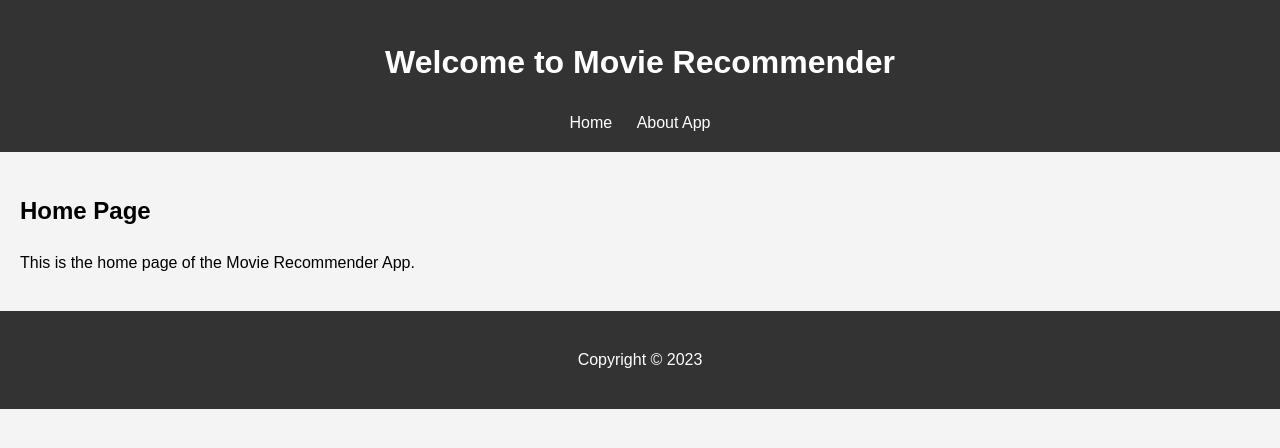
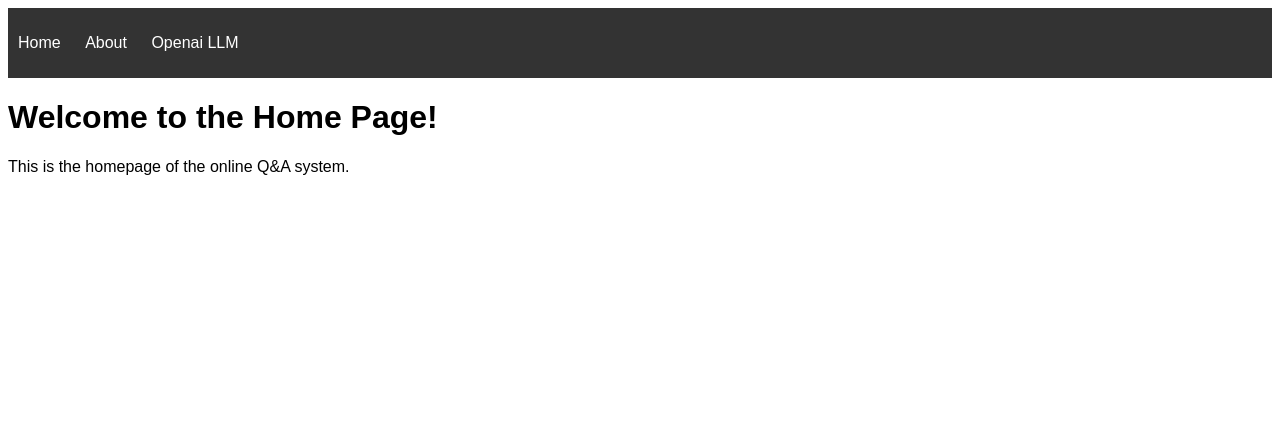
Before and after one commit to nogibjj/706_Project4_YL, a Flask app: template templates/home.html in a window 1280 px wide. Shown: the top 448 px of the page. Run offline with Flask 3, Linux system fonts and the light colour scheme; the template is opened without the code that fills it: most values are stand-ins (such as "Sample title", 1, 10 or a date in 2020).

Commit message:
changed app design

```diff
--- a/app.py
+++ b/app.py
@@ -2,13 +2,21 @@ from flask import Flask, render_template
 
 app = Flask(__name__)
 
+
 @app.route("/")
-def index():
+def home():
     return render_template("home.html", title="Home")
+
 
 @app.route("/about")
 def about():
-    return render_template("about.html", title="About")
+    return render_template("about.html", title="About Us")
+
+
+@app.route("/api/openai")
+def prompt():
+    return render_template("prompt.html")
+
 
 if __name__ == "__main__":
     app.run(debug=True, host="0.0.0.0", port=23333)
--- a/static/css/style.css
+++ b/static/css/style.css
@@ -1,31 +1,25 @@
+/* style.css */
 body {
     font-family: Arial, sans-serif;
-    line-height: 1.6;
-    margin: 0;
-    padding: 0;
-    background: #f4f4f4;
 }
 
 header {
-    background: #333;
+    background-color: #333;
     color: #fff;
-    padding: 1rem 0;
-    text-align: center;
+    padding: 10px;
 }
 
-nav a {
+nav ul {
+    list-style: none;
+    padding: 0;
+}
+
+nav ul li {
+    display: inline;
+    margin-right: 20px;
+}
+
+a {
     color: #fff;
-    margin: 0 10px;
     text-decoration: none;
 }
-
-main {
-    padding: 20px;
-}
-
-footer {
-    text-align: center;
-    padding: 20px 0;
-    background: #333;
-    color: #fff;
-}
--- a/templates/home.html
+++ b/templates/home.html
@@ -1,25 +1,6 @@
-<!DOCTYPE html>
-<html lang="en">
-<head>
-    <meta charset="UTF-8">
-    <meta name="viewport" content="width=device-width, initial-scale=1.0">
-    <title>{{ title }}</title>
-    <link rel="stylesheet" href="{{ url_for('static', filename='css/style.css') }}">
-</head>
-<body>
-    <header>
-        <h1>Welcome to Movie Recommender</h1>
-        <nav>
-            <a href="/">Home</a>
-            <a href="/about">About App</a>
-        </nav>
-    </header>
-    <main>
-        <h2>Home Page</h2>
-        <p>This is the home page of the Movie Recommender App.</p>
-    </main>
-    <footer>
-        <p>Copyright &copy; 2023</p>
-    </footer>
-</body>
-</html>
+{% extends 'layout.html' %}
+
+{% block content %}
+<h1>Welcome to the Home Page!</h1>
+<p>This is the homepage of the online Q&A system.</p>
+{% endblock %}
--- /dev/null
+++ b/templates/layout.html
@@ -0,0 +1,22 @@
+<!DOCTYPE html>
+<html>
+<head>
+    <title>{{ title }}</title>
+    <link rel="stylesheet" type="text/css" href="{{ url_for('static', filename='style.css') }}">
+</head>
+<body>
+    <header>
+        <nav>
+            <ul>
+                <li><a href="{{ url_for('home') }}">Home</a></li>
+                <li><a href="{{ url_for('about') }}">About</a></li>
+                <li><a href="{{ url_for('prompt') }}">Openai LLM</a></li>
+            </ul>
+        </nav>
+    </header>
+    <main>
+        {% block content %}
+        {% endblock %}
+    </main>
+</body>
+</html>
```
Also changed, not shown: templates/about.html (+6 -25 lines), templates/prompt.html (added, +34 -0 lines), images/about_page.png (deleted), images/azure01.png (deleted), images/azure02.png (deleted), images/configuration.png (deleted), images/deployed_info.png (deleted), images/dockerpush.png (deleted), images/home_page.png (deleted).
